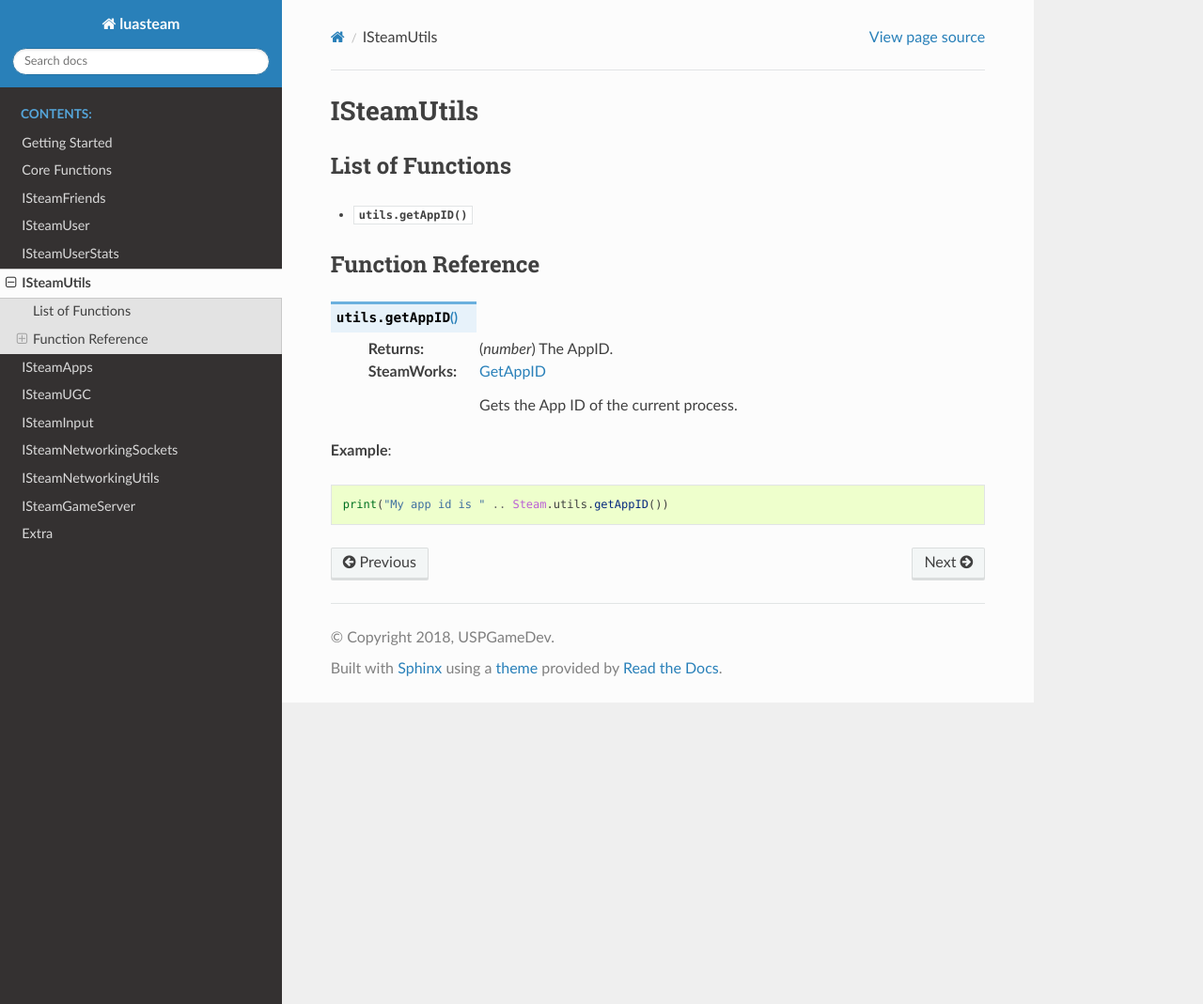
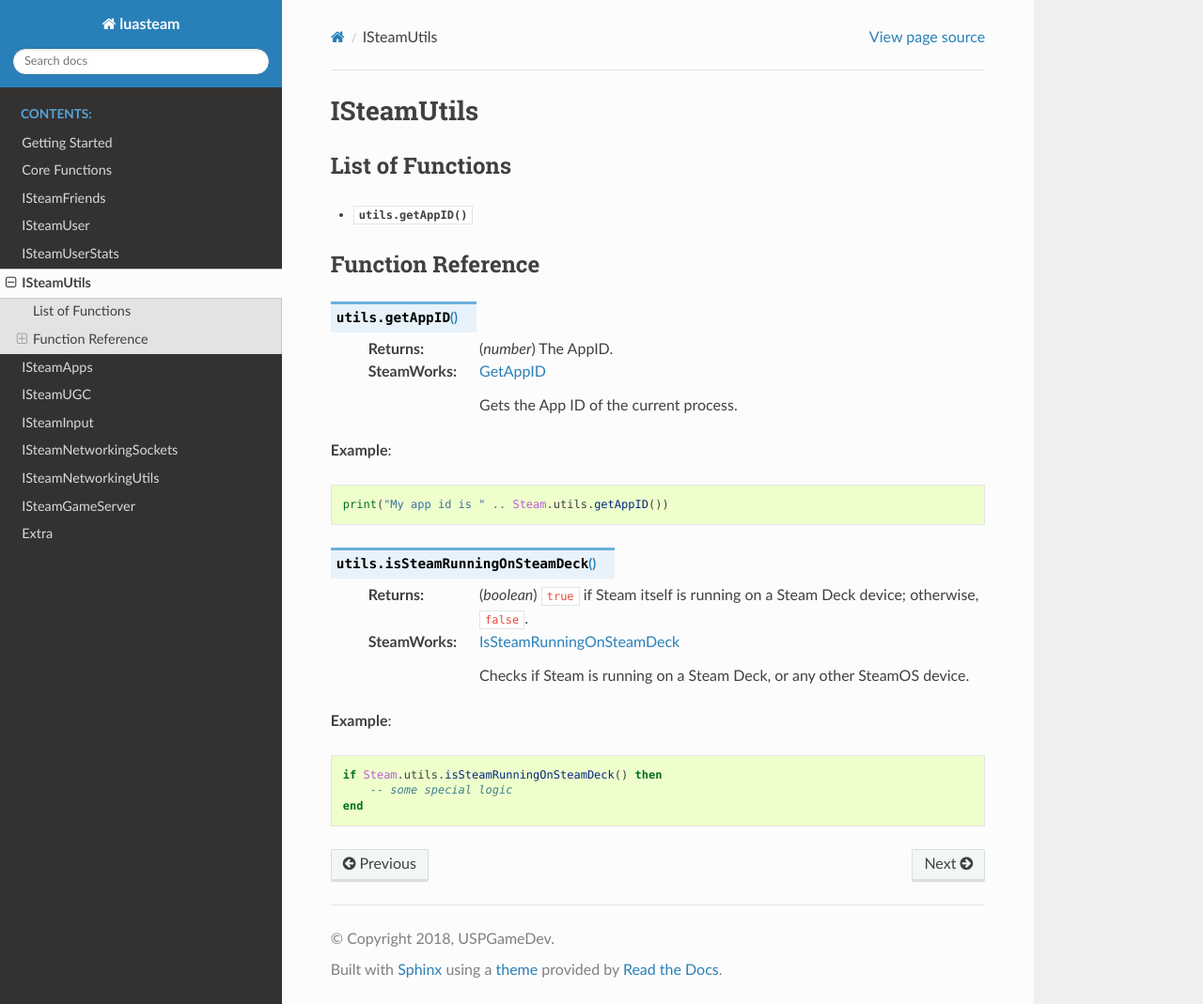
Before and after one commit to uspgamedev/luasteam, a Sphinx documentation site: the page built from docs/utils.rst, in a window 1280 px wide and 1069 px high. Shown: the whole window at 94% size. Built offline with Sphinx 7.4.7 and the Read the Docs theme 3.1.0, drawn with Linux system fonts in a browser that asks for light colours.

Commit message:
Fix isSteamRunningOnSteamDeck
closes #59

```diff
--- a/docs/getting_started.rst
+++ b/docs/getting_started.rst
@@ -8,7 +8,7 @@ Installation
 To install luasteam, you can use one of our pre-compiled binaries in our `releases page <https://github.com/uspgamedev/luasteam/releases>`_. Make sure you're using the same version of this documentation as of the release you downloaded.
 
 Download the correct binary for your platform and rename it to simply ``luasteam.ext``. For example, if you're using Windows 32-bits, download ``win32_luasteam.dll`` and rename it to ``luasteam.dll``.
-Then copy this file to the same directory as your lua files, and make sure ``require 'luasteam'`` works. See the `mwe` directory for a very simple example of this.
+Then copy this file to the same directory as your lua files, and make sure ``require 'luasteam'`` works. See the ``mwe`` directory for a very simple example of this.
 
 On linux, you may need to use `LD_LIBRARY_PATH=. love ...` when running your code. To make allow placing the binaries next to the love file on all OSs, you may need to use `this hack <https://github.com/MarvellousSoft/MarvInc/blob/e914dcd15d7b538793c7dcac27d3350d716d47db/marv/main.lua#L10-L13>`_.
 
--- a/docs/utils.rst
+++ b/docs/utils.rst
@@ -21,3 +21,16 @@ Function Reference
 **Example**::
 
     print("My app id is " .. Steam.utils.getAppID())
+
+.. function:: utils.isSteamRunningOnSteamDeck ()
+
+    :returns: (`boolean`) ``true`` if Steam itself is running on a Steam Deck device; otherwise, ``false``.
+    :SteamWorks: `IsSteamRunningOnSteamDeck <https://partner.steamgames.com/doc/api/ISteamUtils#IsSteamRunningInVR>`_
+
+	Checks if Steam is running on a Steam Deck, or any other SteamOS device.
+
+**Example**::
+
+    if Steam.utils.isSteamRunningOnSteamDeck() then
+        -- some special logic
+    end
```
Also changed, not shown: CONTRIBUTING.md (+4 -0 lines), 1 other file.
